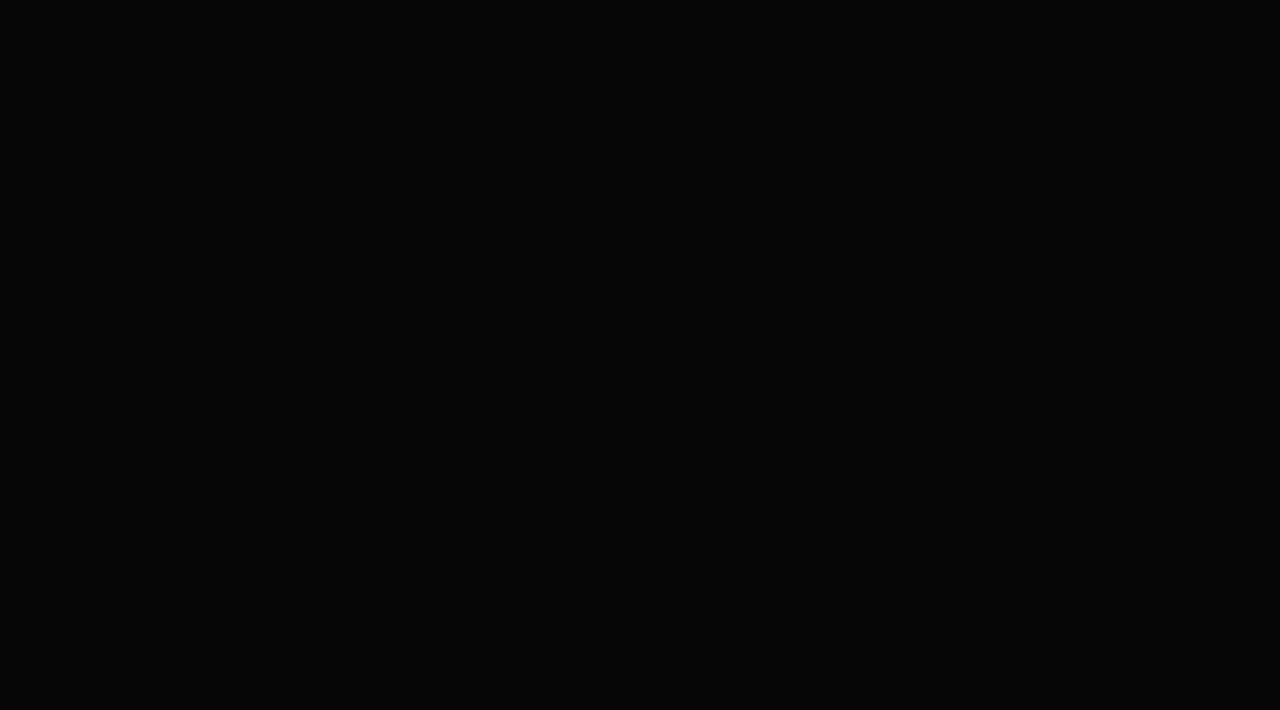
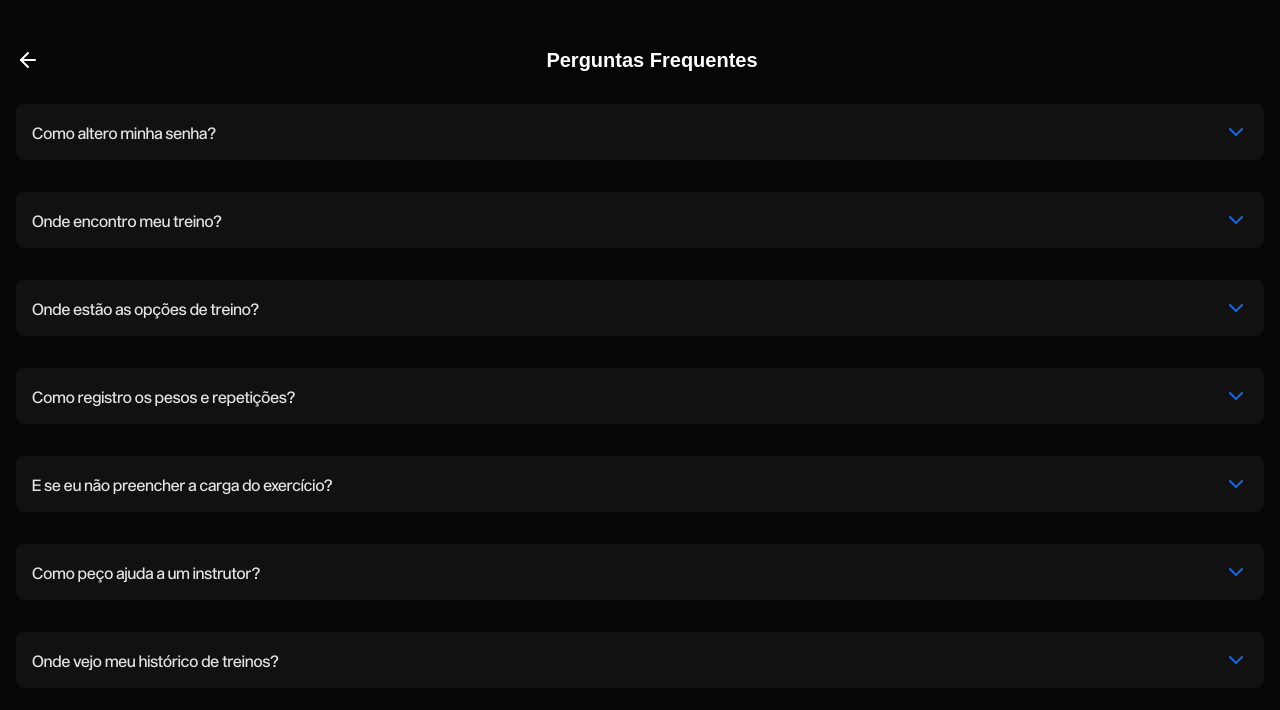
Before and after one commit to PI-CCOMP/impacto-gym, a React (Vite) app: page /configuracao/faq in a window 1280 px wide. Before the commit this address had no page. Shown: the top 710 px of the page. Built offline with nearby package versions, Linux system fonts and the light colour scheme.

Commit message:
create Settings and Faq pages

```diff
--- a/src/App.tsx
+++ b/src/App.tsx
@@ -17,6 +17,9 @@ import { HelpRequest } from "./pages/Aluno/HelpRequest";
 import { Alert } from "./pages/Aluno/Alert";
 import { History } from "./pages/Aluno/History";
 import { HistoryDetail } from "./pages/Aluno/HistoryDetail";
+import { Settings } from "./pages/Aluno/Settings";
+import { Profile } from "./pages/Aluno/Profile";
+import { Faq } from "./pages/Aluno/Faq";
 
 function AppRoutes() {
   const location = useLocation();
@@ -40,6 +43,9 @@ function AppRoutes() {
       <Route path="/aviso" element={<Alert />} />
       <Route path="/historico" element={<History />} />
       <Route path="/historico/:id" element={<HistoryDetail />} />
+      <Route path="/configuracao" element={<Settings />} />
+      <Route path="/configuracao/perfil" element={<Profile />} />
+      <Route path="/configuracao/faq" element={<Faq />} />
     </Routes>
   );
 }
--- a/src/components/MeatballsMenu/index.tsx
+++ b/src/components/MeatballsMenu/index.tsx
@@ -1,3 +1,5 @@
+import { Link } from "react-router-dom";
+
 import styles from "./styles.module.css";
 
 import { useState } from "react";
@@ -20,10 +22,10 @@ export function MeatballsMenu() {
       {open && (
         <ul className={styles.meatballsMenuOptions}>
           <li>
-            <a href="#">
+            <Link to={"/configuracao"}>
               <Settings />
               Configurações
-            </a>
+            </Link>
           </li>
         </ul>
       )}
--- a/src/components/MenuItem/index.tsx
+++ b/src/components/MenuItem/index.tsx
@@ -1,23 +1,28 @@
+import { Link } from "react-router-dom";
+
 import styles from "./styles.module.css";
 
 import { ChevronRight } from "lucide-react";
 
 type MenuItemProps = {
   sectionTitle: string;
+  page: string;
   children: React.ReactNode;
 };
 
-export function MenuItem({ sectionTitle, children }: MenuItemProps) {
+export function MenuItem({ sectionTitle, page, children }: MenuItemProps) {
   return (
+    <Link to={`/configuracao/${page}`}>
       <div className={styles.container}>
         {sectionTitle && (
           <span className={styles.sectionTitle}>{sectionTitle}</span>
         )}
 
-      <a href="#" className={styles.menuItem}>
+        <div className={styles.menuItem}>
           <div className={styles.leftContent}>{children}</div>
           <ChevronRight className={styles.icon} />
-      </a>
         </div>
+      </div>
+    </Link>
   );
 }
--- /dev/null
+++ b/src/pages/Aluno/Faq.tsx
@@ -0,0 +1,45 @@
+import { Container } from "../../components/Container";
+import { PageHeader } from "../../components/PageHeader";
+import { Accordion } from "../../components/Accordion";
+
+export function Faq() {
+  return (
+    <Container>
+      <PageHeader>Perguntas Frequentes</PageHeader>
+
+      {/* Note o uso de &gt; para representar o símbolo de maior que */}
+      <Accordion title="Como altero minha senha?">
+        Você pode alterar sua senha a qualquer momento. Basta acessar as
+        configurações &gt; perfil &gt; alterar senha. Por segurança, o sistema
+        solicitará sua senha atual antes de permitir a criação de uma nova. Suas
+        senhas são armazenadas de forma protegida em nosso sistema.
+      </Accordion>
+
+      <Accordion title="Onde encontro meu treino?">ccc</Accordion>
+
+      <Accordion title="Onde estão as opções de treino?">
+        Na opção de treinos no menu. Depois basta escolher o seu treino. Caso
+        não tenha peça para um instrutor na academia.
+      </Accordion>
+
+      <Accordion title="Como registro os pesos e repetições?">
+        Depois de iniciar um treino, na tabela preencha os campos e pronto!
+      </Accordion>
+
+      <Accordion title="E se eu não preencher a carga do exercício?">
+        O treino não poderá ser finalizado. Para finalizar o treino você precisa
+        preencher pelo menos uma linha da tabela.
+      </Accordion>
+
+      <Accordion title="Como peço ajuda a um instrutor?">
+        Durante o treino clique no nome ou na foto do exercício. No final da
+        página você encontra o botão de solicitar auxílio. Depois de chamar
+        basta aguardar.
+      </Accordion>
+
+      <Accordion title="Onde vejo meu histórico de treinos?">
+        Na opção histórico no menu. Lá você encontra treinos que você realizou.
+      </Accordion>
+    </Container>
+  );
+}
--- /dev/null
+++ b/src/pages/Aluno/Profile.tsx
@@ -0,0 +1,5 @@
+import { Container } from "../../components/Container";
+
+export function Profile() {
+  return <Container>aa</Container>;
+}
--- /dev/null
+++ b/src/pages/Aluno/Settings.tsx
@@ -0,0 +1,15 @@
+import { Container } from "../../components/Container";
+import { MenuItem } from "../../components/MenuItem";
+
+export function Settings() {
+  return (
+    <Container>
+      <MenuItem sectionTitle="Conta" page="perfil">
+        Perfil
+      </MenuItem>
+      <MenuItem sectionTitle="Ajuda" page="faq">
+        Perguntas Frequentes
+      </MenuItem>
+    </Container>
+  );
+}
```
Lines whose indentation alone changed are shown as unchanged.
